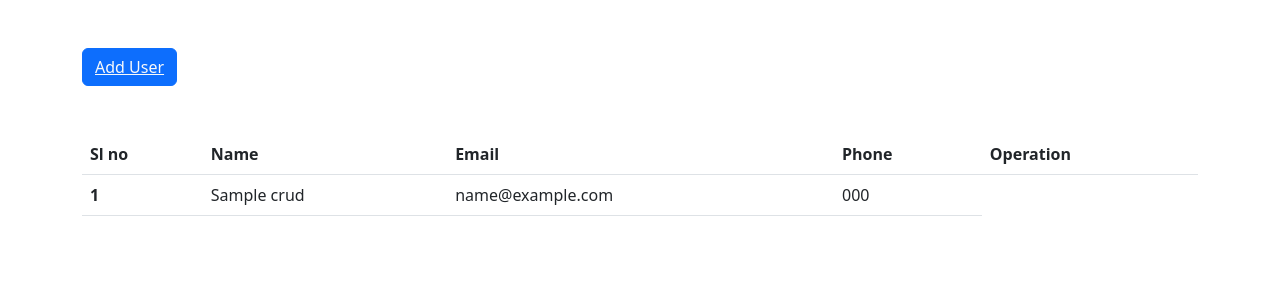
After one commit to AhmedKiser/CSE311Project, a PHP site: page /display.php in a window 1280 px wide. The commit adds this page. Shown: the top 300 px of the page. Run offline with PHP 8.4, Linux system fonts and the light colour scheme; tables that the repository leaves empty or names only in its code hold one stand-in row (values such as "Sample post").

Commit message:
add display

```diff
--- a/config.php
+++ b/config.php
@@ -5,7 +5,7 @@
     define('DB_PASSWORD','');
     define('DB_NAME','login');
 
-    //connection
+
 
     $conn = mysqli_connect(DB_SERVER,DB_USERNAME,DB_PASSWORD,DB_NAME);
 
--- /dev/null
+++ b/connect.php
@@ -0,0 +1,10 @@
+<?php
+$con = new mysqli('localhost','root','','crudoperation');
+
+if (!$con){
+      die (mysqli_error($con));}
+
+
+
+
+?>
--- /dev/null
+++ b/display.php
@@ -0,0 +1,75 @@
+
+<?php
+
+include 'connect.php';?>
+<!doctype html>
+<html lang="en">
+  <head>
+    <meta charset="utf-8">
+    <meta name="viewport" content="width=device-width, initial-scale=1">
+    <title>Bootstrap demo</title>
+    <link href="https://cdn.jsdelivr.net/npm/bootstrap@5.2.0/dist/css/bootstrap.min.css" rel="stylesheet" integrity="sha384-gH2yIJqKdNHPEq0n4Mqa/HGKIhSkIHeL5AyhkYV8i59U5AR6csBvApHHNl/vI1Bx" crossorigin="anonymous">
+  </head>
+  <body>
+    <div class="container">
+    <button class="btn btn-primary my-5"><a href="user.php" class="text-light"> Add User</a></button>
+    </div>
+    <div class="container">
+    <table class="table">
+  <thead>
+    <tr>
+      <th scope="col">Sl no</th>
+      <th scope="col">Name</th>
+      <th scope="col">Email</th>
+      <th scope="col">Phone</th>
+      <th scope="col">Operation</th>
+    </tr>
+  </thead>
+  <tbody>
+
+    <?php
+    $sql = "SELECT * FROM `crud`";
+    $result = mysqli_query($con,$sql);
+    if($result){
+        while($row = mysqli_fetch_assoc($result)){
+            $id = $row['id'];
+            $name = $row['name'];
+            $email = $row['email'];
+            $phone = $row['mobile'];
+
+            echo '<tr>
+            <th scope="row">'.$id.'</th>
+            <td>'.$name.'</td>
+            <td>'.$email.'</td>
+            <td>'.$phone.'</td>
+          </tr>';
+        }
+
+    }
+
+
+    ?>
+    <!-- <tr>
+      <th scope="row">1</th>
+      <td>Mark</td>
+      <td>Otto</td>
+      <td>@mdo</td>
+    </tr>
+    <tr>
+      <th scope="row">2</th>
+      <td>Jacob</td>
+      <td>Thornton</td>
+      <td>@fat</td>
+    </tr>
+    <tr>
+      <th scope="row">3</th>
+      <td colspan="2">Larry the Bird</td>
+      <td>@twitter</td>
+    </tr> -->
+  </tbody>
+</table>
+    </div>
+
+    <script src="https://cdn.jsdelivr.net/npm/bootstrap@5.2.0/dist/js/bootstrap.bundle.min.js" integrity="sha384-A3rJD856KowSb7dwlZdYEkO39Gagi7vIsF0jrRAoQmDKKtQBHUuLZ9AsSv4jD4Xa" crossorigin="anonymous"></script>
+  </body>
+</html>
--- a/register.php
+++ b/register.php
@@ -7,7 +7,7 @@ $username_err = $password_err = $confirm_password_err = "";
 
 if ($_SERVER['REQUEST_METHOD'] == "POST"){
 
-    // Check if username is empty
+
     if(empty(trim($_POST["username"]))){
         $username_err = "Username cannot be blank";
     }
```
Also changed, not shown: user.php (added, +61 -0 lines).
